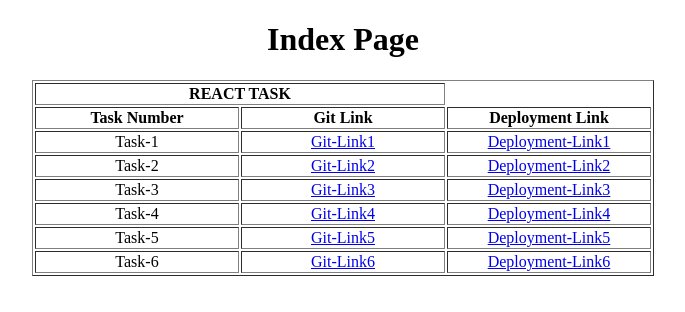
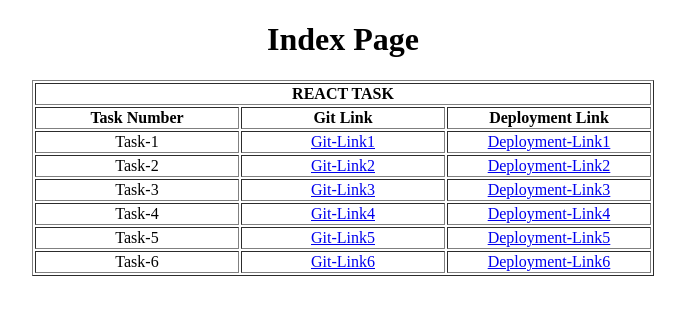
Before and after one commit to Jimil1407/react_task_21bai1001, a plain HTML site: page index.html in a window 1280 px wide. Shown: the whole page, without its empty margins (297-982 px from the left). Drawn offline with Linux system fonts and the light colour scheme.

Commit message:
Update index.html

```diff
--- a/index.html
+++ b/index.html
@@ -8,7 +8,7 @@
         <h1>Index Page</h1>
         <table border="1" >
             <tr>
-                <th colspan="2" style="width: 200px;">REACT TASK</th>
+                <th colspan="3" style="width: 200px;">REACT TASK</th>
             </tr>
             <tr>
                 <th style="width: 200px;" >Task Number</th>
```
